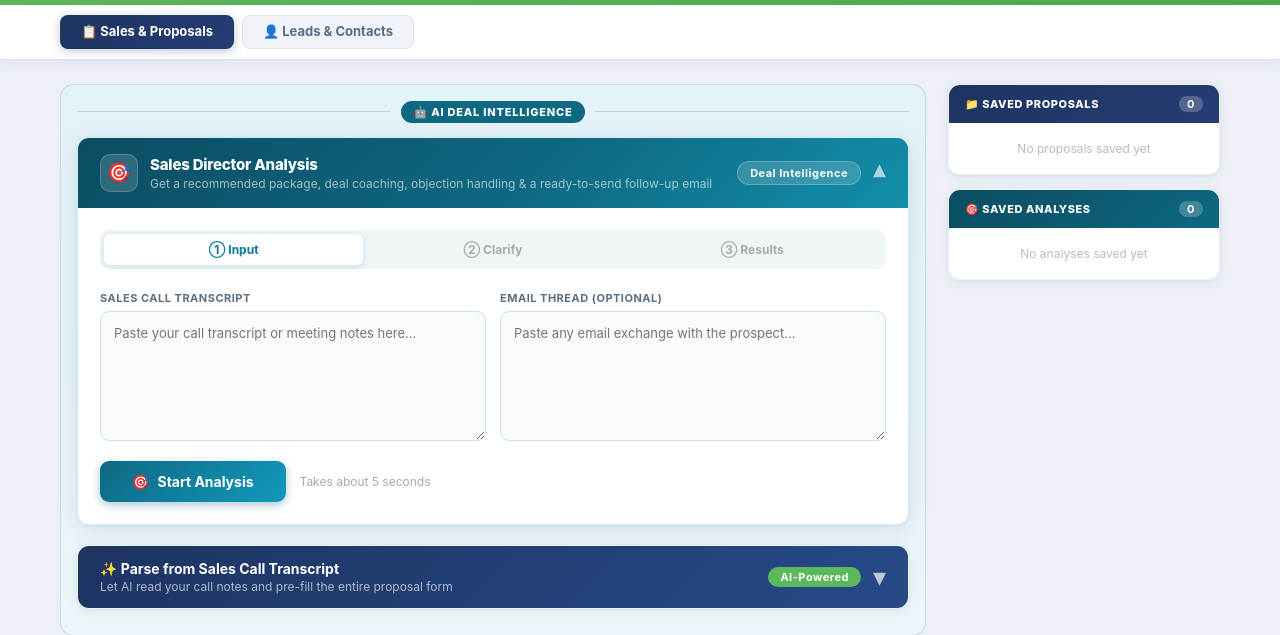
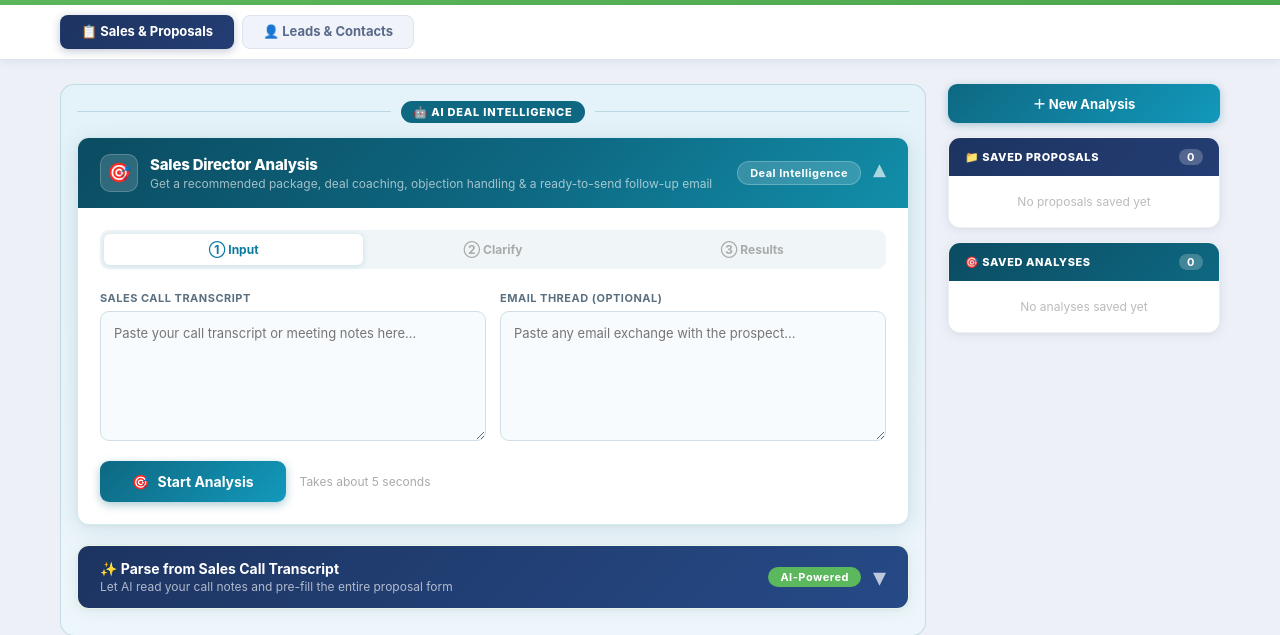
Before and after one commit to huegioi/xcelerate-proposals, a Flask app: page / in a window 1280 px wide. Shown: the part 74-709 px from the top of the page. Run offline with Flask 3, Linux system fonts and the light colour scheme; data that the repository does not hold is empty.

Commit message:
Update index.html

```diff
--- a/xcellerate_app/templates/index.html
+++ b/xcellerate_app/templates/index.html
@@ -1231,12 +1231,6 @@ Example:
 
   <!-- Saved Analyses Panel -->
   <div class="tab-panel" id="panel-analyses">
-    <div style="padding: 0 0 14px; display:flex; align-items:center; justify-content:space-between;">
-      <button type="button" class="btn-new-analysis" onclick="startNewAnalysis()">
-        ＋ New Analysis
-      </button>
-      <span style="font-size:12px; color:#8a96b0;">Run the Sales Director to get deal coaching &amp; package recommendations</span>
-    </div>
     <div class="card">
       <div class="card-header" style="background: linear-gradient(135deg, #0b4c61, #0e6882);">
         <span>Saved Sales Director Analyses</span>
@@ -1498,6 +1492,12 @@ Example:
   <!-- ═══════════════════ SIDEBAR ═══════════════════════ -->
   <aside class="sidebar" id="sidebar">
 
+    <!-- New Analysis button -->
+    <button type="button" class="btn-new-analysis" onclick="startNewAnalysis()"
+            style="width:100%; justify-content:center;">
+      ＋ New Analysis
+    </button>
+
     <!-- Recent Proposals -->
     <div class="sb-panel">
       <div class="sb-panel-head proposals">
```
